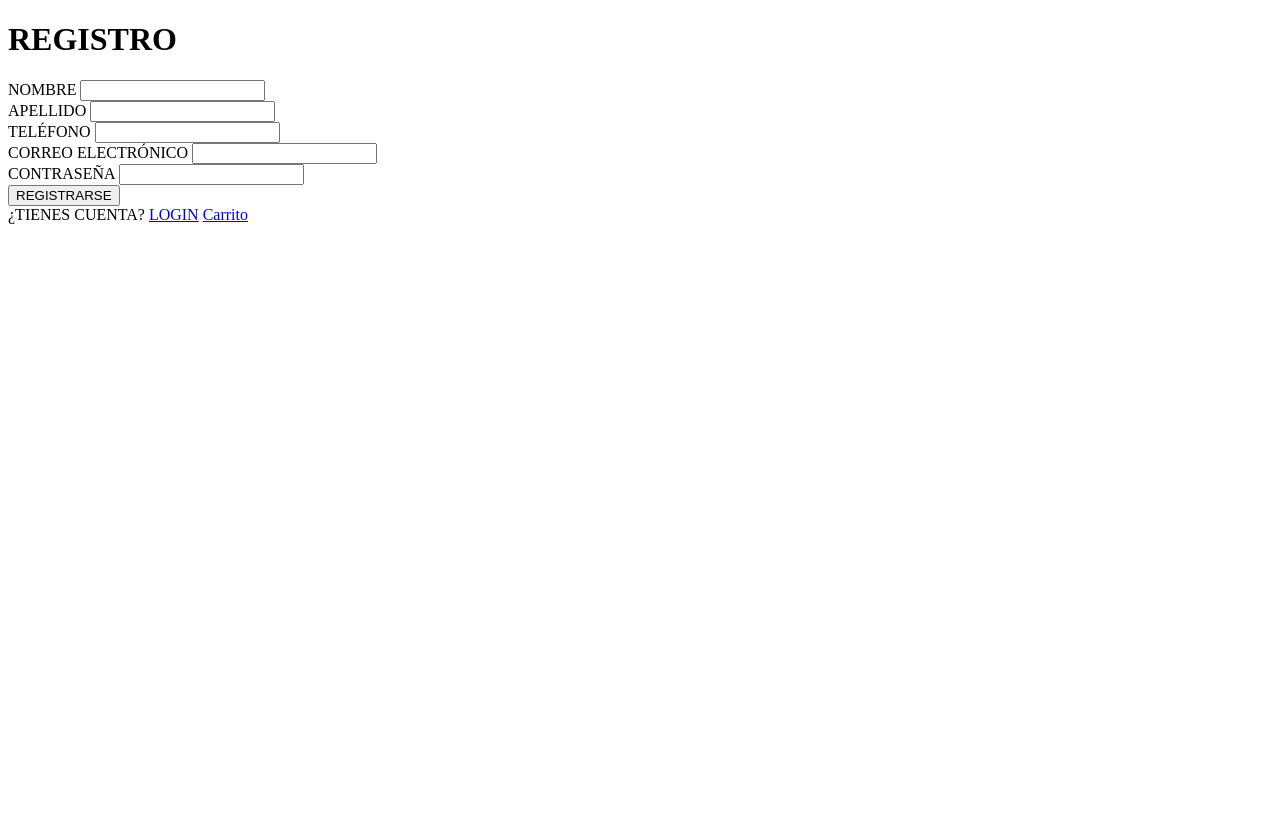
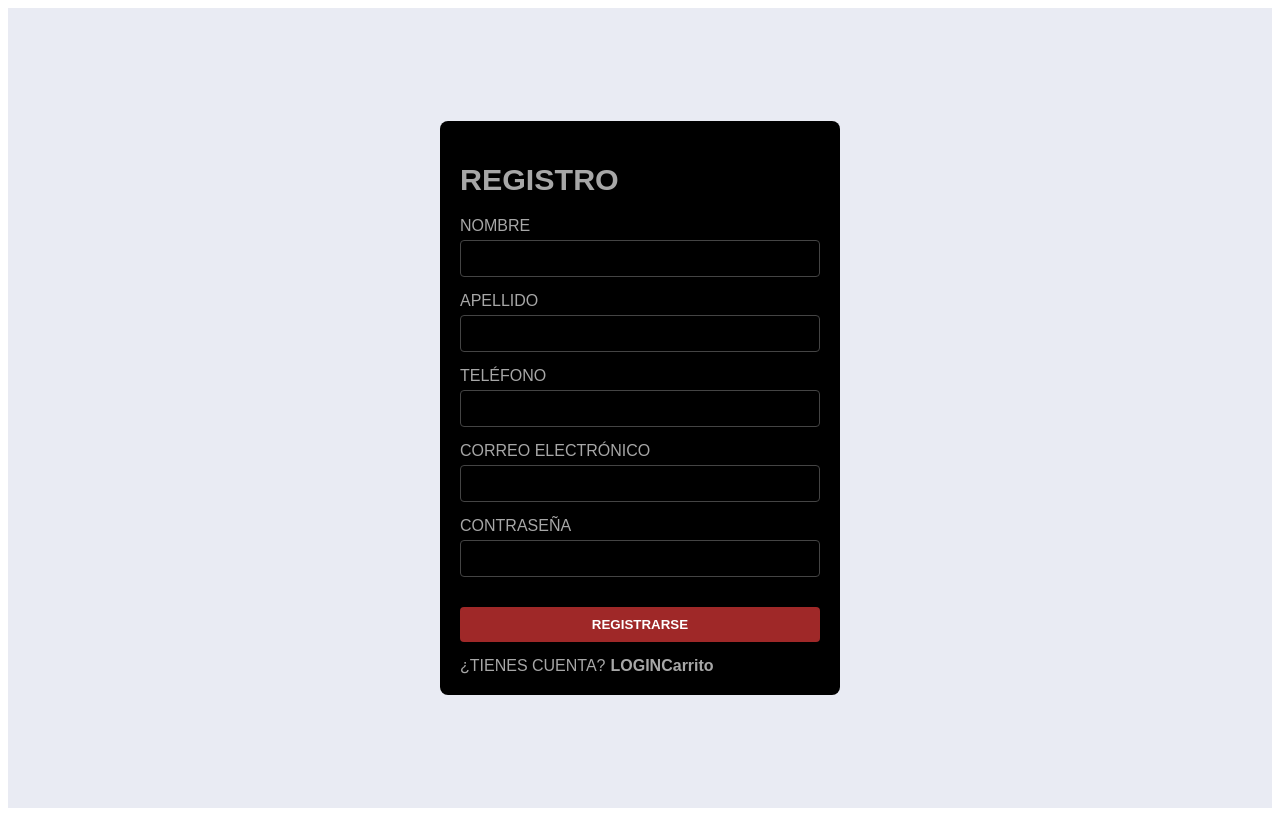
Before and after one commit to LG-Laura/ecommerce, a plain HTML site: page PAGES/register.html in a window 1280 px wide. Drawn offline with Linux system fonts and the light colour scheme; the site is published under a folder, as on GitHub Pages, so addresses that start at the root find nothing.

Commit message:
Se agrega modificaciones en la estructura de la pagina .

```diff
--- a/PAGES/register.html
+++ b/PAGES/register.html
@@ -3,7 +3,7 @@
 <head>
     <meta charset="UTF-8">
     <meta name="viewport" content="width=device-width, initial-scale=1.0">
-    <link rel="stylesheet" href="/ecommerce/CSS/register.css">
+    <link rel="stylesheet" href="../CSS/register.css">
     <title>Document</title>
 </head>
 <body>
@@ -33,13 +33,13 @@
             <button class="continue-button" id="registerButton">REGISTRARSE</button>
             <div class="register-group">
                 <label>¿TIENES CUENTA?</label>
-                <a href="/ecommerce/PAGES/login.html" class="register-link">LOGIN</a>
-                <a href="/ecommerce/PAGES/products.html" class="register-link">Carrito</a>
+                <a href="../PAGES/home.html" class="register-link">LOGIN</a>
+                <a href="../PAGES/products.html" class="register-link">Carrito</a>
             </div>
         </div>
     </div>
 
-    <script src="/ecommerce/JS/auth.js"></script>
+    <script src="../JS/auth.js"></script>
 
     <script>
     document.getElementById('registerButton').addEventListener('click', registerUser);
```
